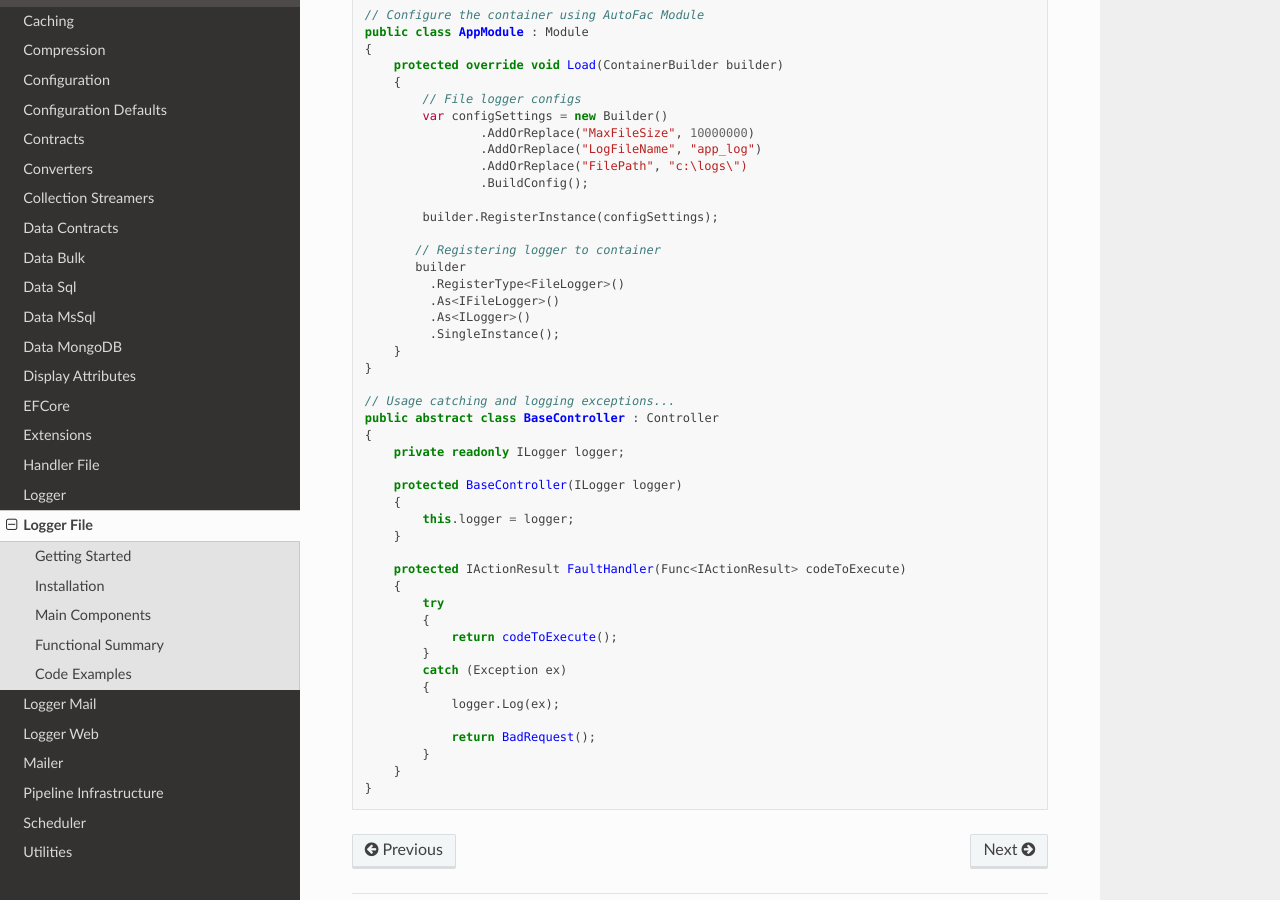
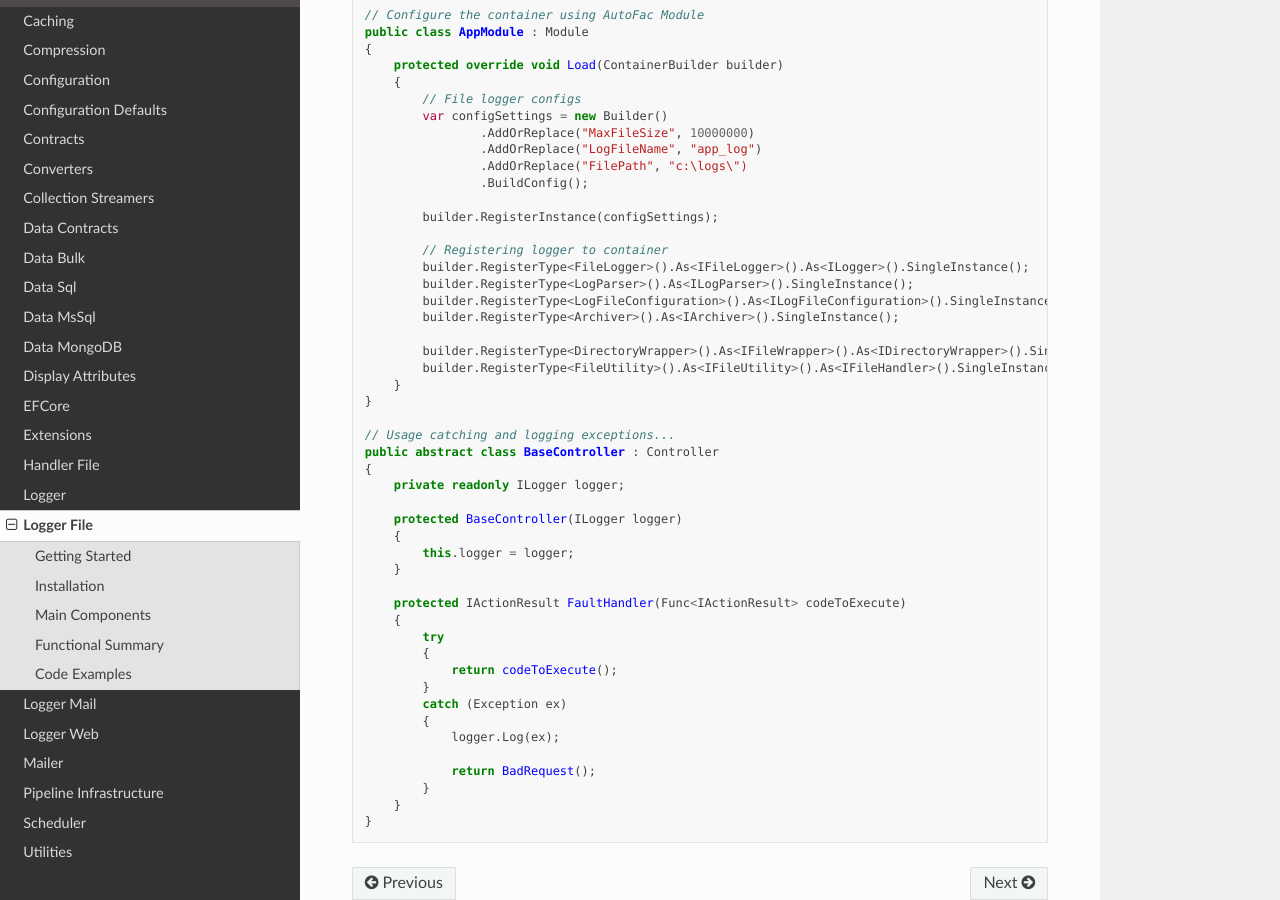
Before and after one commit to BjornWilliams/DocsVersaTul, a Sphinx documentation site: the page built from docs/source/logger-file.rst, in a window 1280 px wide and 900 px high, scrolled down 1148 px. Built offline with Sphinx 7.4.7 and the Read the Docs theme 2.0.0, drawn with Linux system fonts in a browser that asks for light colours.

Commit message:
Update logger-file.rst
complete setup for container to get it working

```diff
--- a/docs/source/logger-file.rst
+++ b/docs/source/logger-file.rst
@@ -55,12 +55,14 @@ Code Examples
 
             builder.RegisterInstance(configSettings);
 
-           // Registering logger to container
-           builder
-             .RegisterType<FileLogger>()
-             .As<IFileLogger>()
-             .As<ILogger>()
-             .SingleInstance();
+            // Registering logger to container
+            builder.RegisterType<FileLogger>().As<IFileLogger>().As<ILogger>().SingleInstance();
+            builder.RegisterType<LogParser>().As<ILogParser>().SingleInstance();
+            builder.RegisterType<LogFileConfiguration>().As<ILogFileConfiguration>().SingleInstance();
+            builder.RegisterType<Archiver>().As<IArchiver>().SingleInstance();
+
+            builder.RegisterType<DirectoryWrapper>().As<IFileWrapper>().As<IDirectoryWrapper>().SingleInstance();
+            builder.RegisterType<FileUtility>().As<IFileUtility>().As<IFileHandler>().SingleInstance();
         }
     }
 
```
